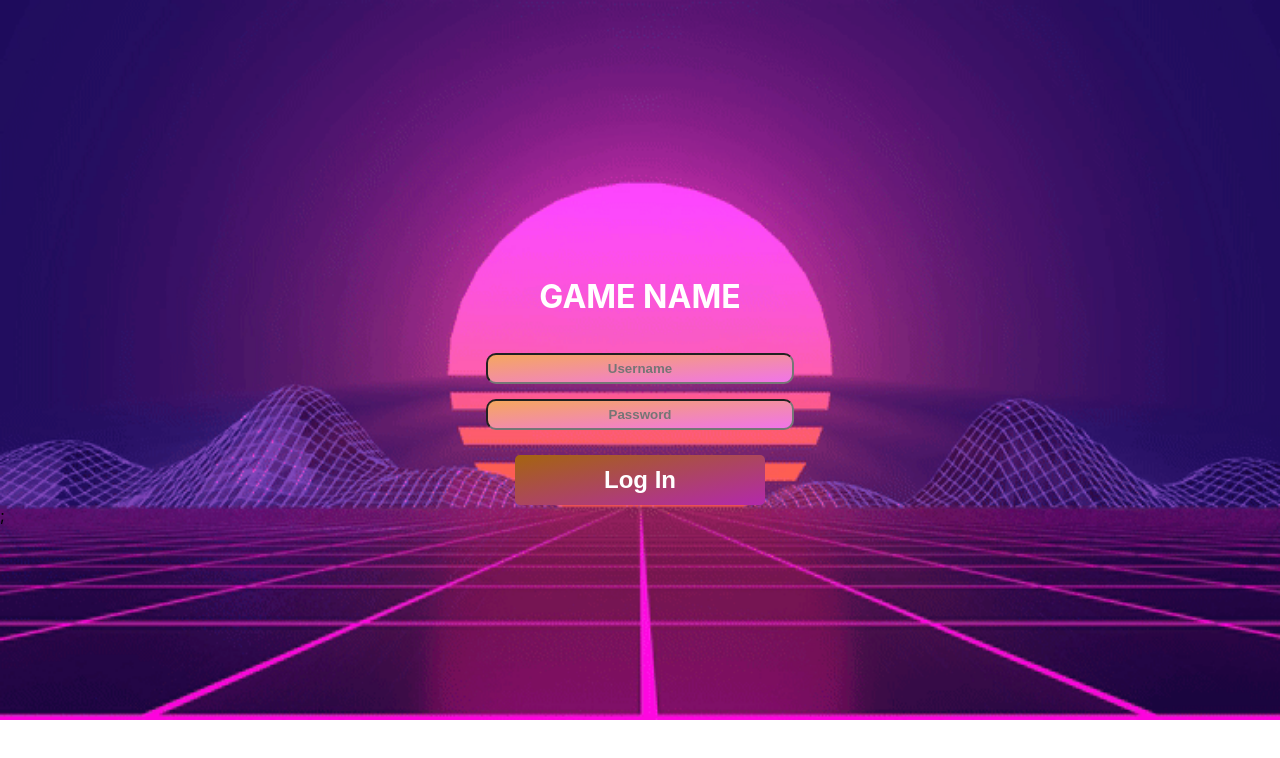
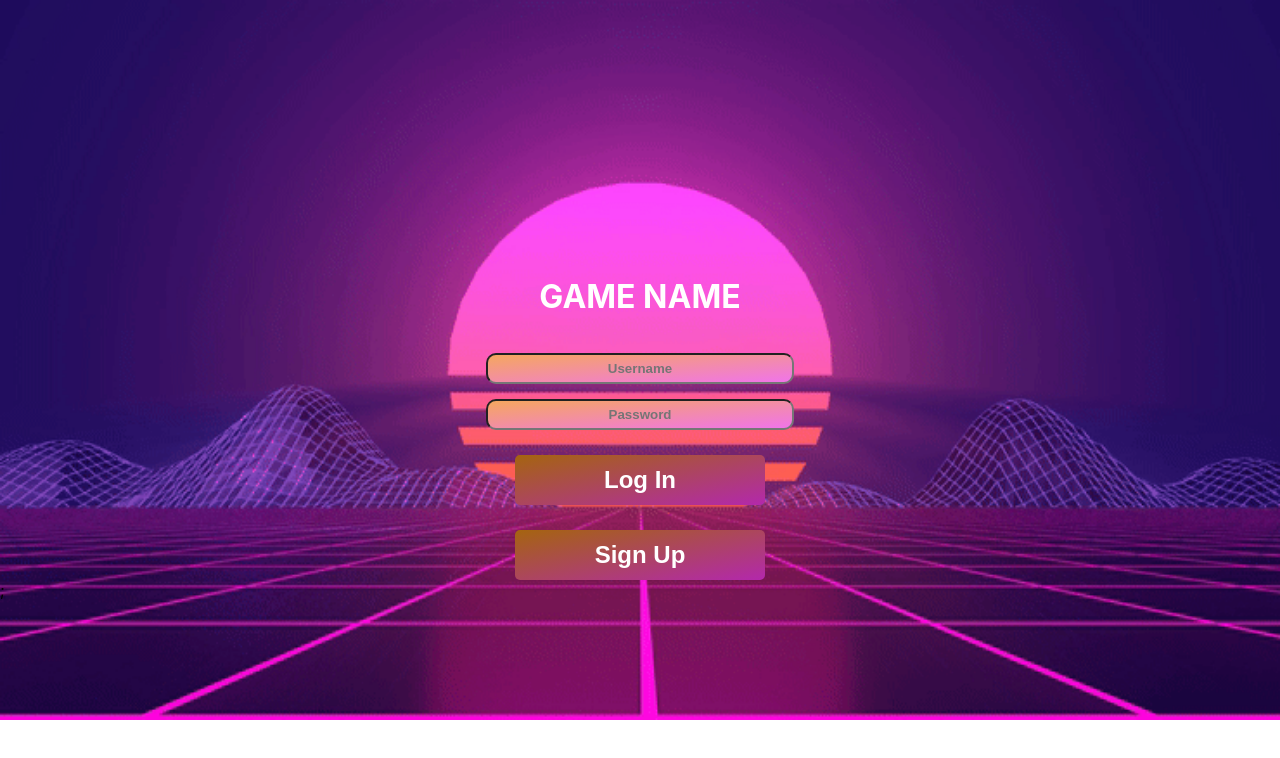
Before and after one commit to sativv/js-RPG-group-assignment, a React (Create React App) app in the folder rpg/: page /login in a window 1280 px wide. Shown: the top 758 px of the page. Built offline with nearby package versions, Linux system fonts and the light colour scheme.

Commit message:
Added link to signup page

```diff
--- a/rpg/src/components/Login.js
+++ b/rpg/src/components/Login.js
@@ -1,9 +1,10 @@
 import { useState } from "react";
 import axios from "axios";
+import { useNavigate } from "react-router-dom";
 
 const Login = () => {
   const [username, setUsername] = useState("");
-
+  const navigate = useNavigate();
   const handleChange = (e) => {
     setUsername(e.target.value);
   };
@@ -53,6 +54,13 @@ const Login = () => {
         <button type="submit" onClick={handleSubmit} className="form-btn">
           Log In
         </button>
+        <button
+          type="submit"
+          className="form-btn"
+          onClick={() => navigate("/signup")}
+        >
+          Sign Up
+        </button>
       </div>
       ;
     </form>
--- a/rpg/src/components/Startscreen.js
+++ b/rpg/src/components/Startscreen.js
@@ -10,7 +10,9 @@ const Startscreen = () => {
       <btn className="form-btn sbtn" onClick={() => navigate("/login")}>
         Log In
       </btn>
-      <btn className="form-btn sbtn">Sign Up</btn>
+      <btn className="form-btn sbtn" onClick={() => navigate("/signup")}>
+        Sign Up
+      </btn>
     </div>
   );
 };
```
Also changed, not shown: rpg/src/components/Register.js (added).
